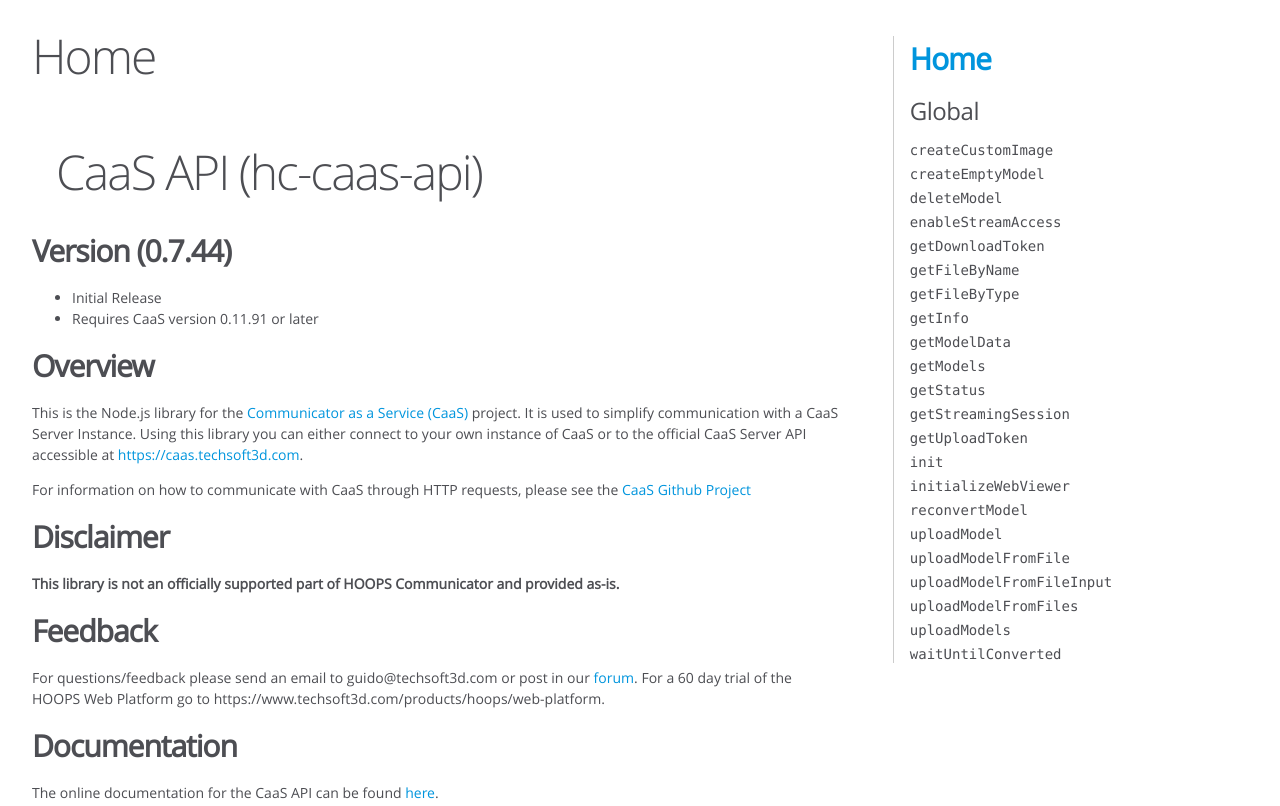
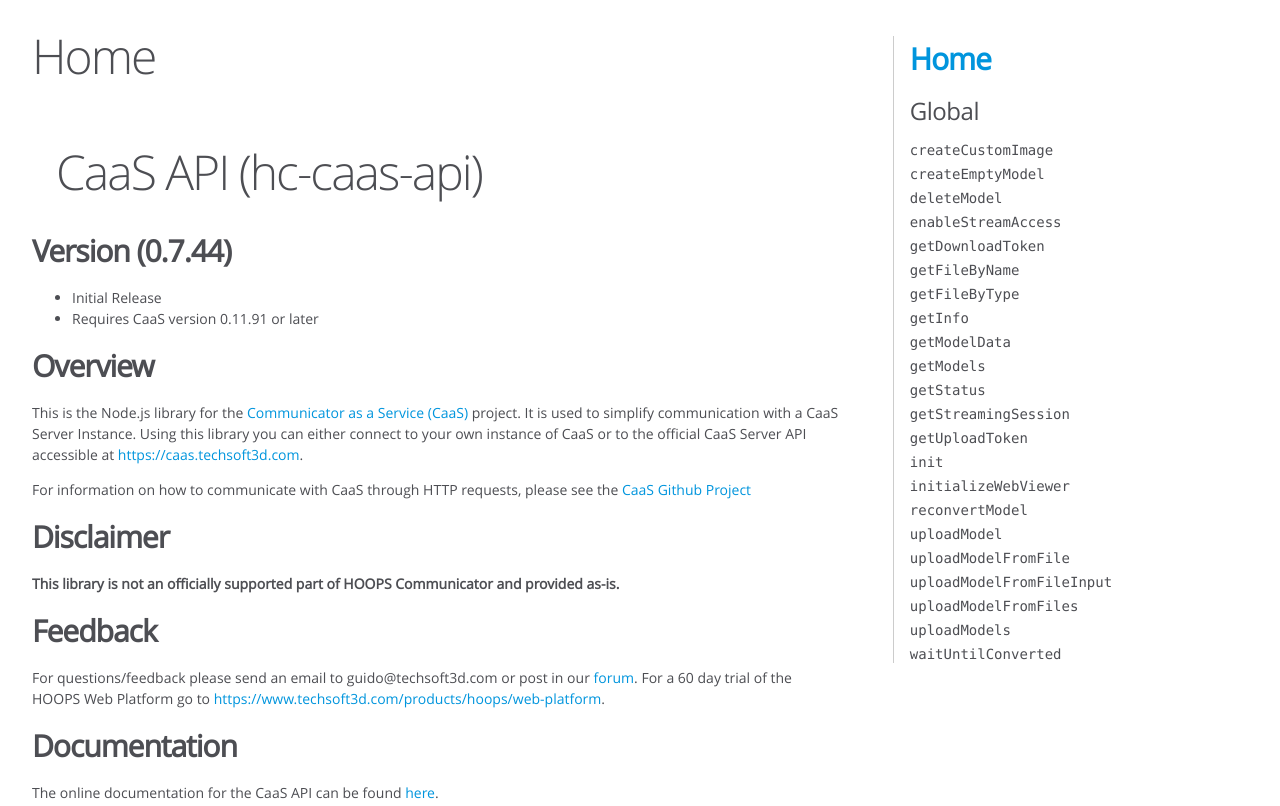
Before and after one commit to techsoft3d/hc-caas-api, a website: page docs/index.html in a window 1280 px wide. Shown: the top 806 px of the page. Drawn offline with Linux system fonts and the light colour scheme.

Commit message:
minor readme tweak

```diff
--- a/docs/index.html
+++ b/docs/index.html
@@ -56,7 +56,7 @@
 <h2>Disclaimer</h2>
 <p><strong>This library is not an officially supported part of HOOPS Communicator and provided as-is.</strong></p>
 <h2>Feedback</h2>
-<p>For questions/feedback please send an email to guido@techsoft3d.com or post in our <a href="https://forum.techsoft3d.com/">forum</a>. For a 60 day trial of the HOOPS Web Platform go to https://www.techsoft3d.com/products/hoops/web-platform.</p>
+<p>For questions/feedback please send an email to guido@techsoft3d.com or post in our <a href="https://forum.techsoft3d.com/">forum</a>. For a 60 day trial of the HOOPS Web Platform go to <a href="https://www.techsoft3d.com/products/hoops/web-platform">https://www.techsoft3d.com/products/hoops/web-platform</a>.</p>
 <h2>Documentation</h2>
 <p>The online documentation for the CaaS API can be found <a href="https://techsoft3d.github.io/hc-caas-api/">here</a>.</p>
 <h2>Installation</h2>
```
Also changed, not shown: README.md.
